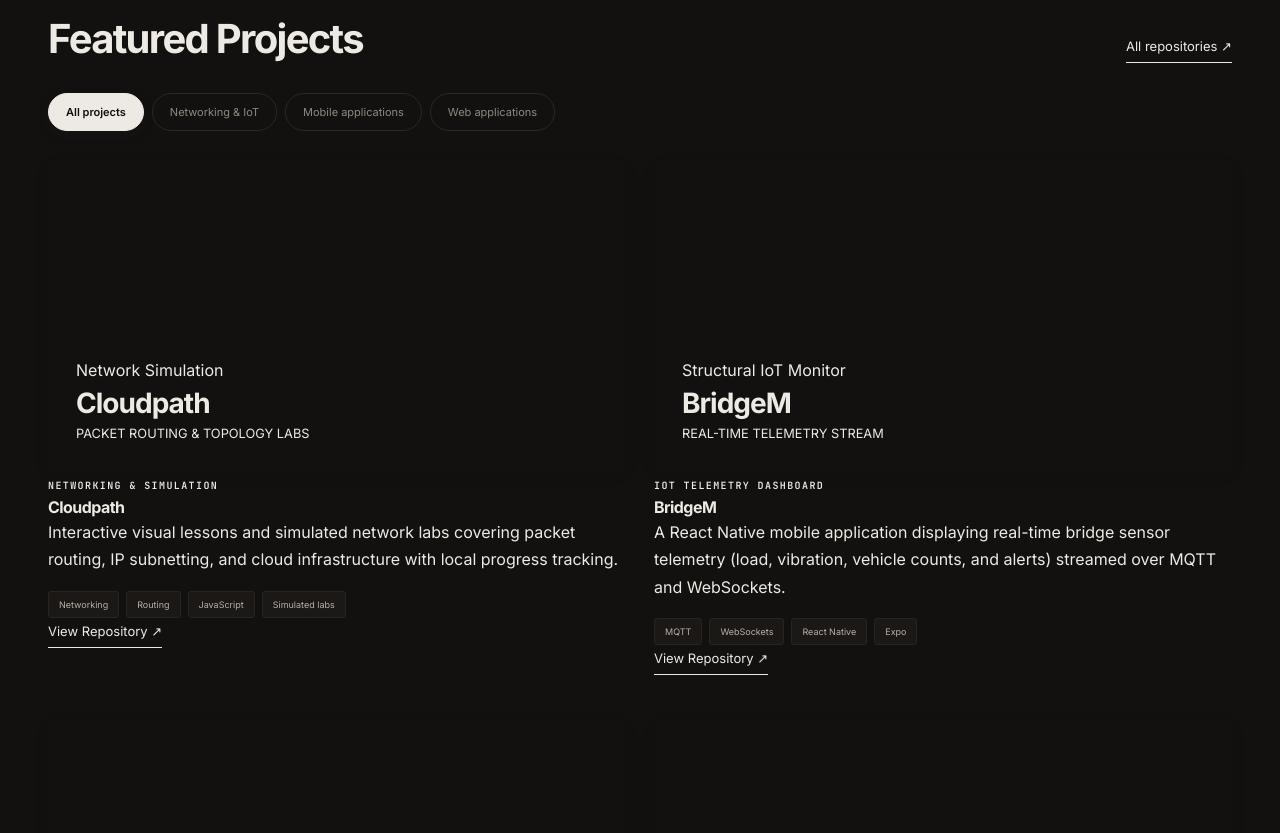
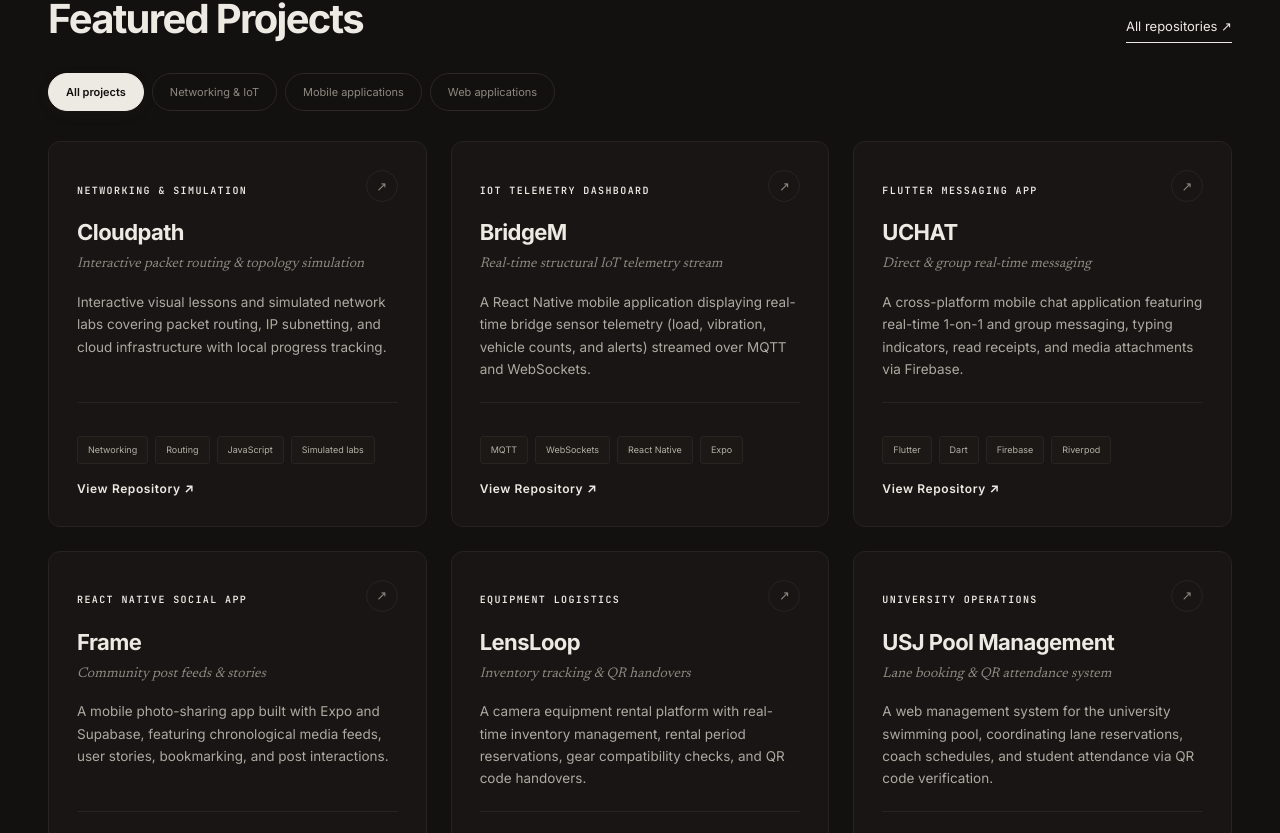
Before and after one commit to udayacgamage/udayacgamage-portfolio, a Next.js app: page / in a window 1280 px wide. Shown: the part 1967-2800 px from the top of the page. Built offline with nearby package versions, Linux system fonts and the light colour scheme.

Commit message:
fix: redesign project cards to eliminate redundant empty placeholder, make navbar 100% opaque, align navbar buttons, and remove watermark

```diff
--- a/src/app/globals.css
+++ b/src/app/globals.css
@@ -113,7 +113,7 @@ em,
   z-index: 35;
 }
 .nav {
-  min-height: 92px;
+  min-height: 72px;
   display: flex;
   align-items: center;
   justify-content: space-between;
@@ -1942,3 +1942,153 @@ em,
   border-color: #38332e;
   color: #ede9e3;
 }
+
+/* ==========================================================================
+   Cohesive Project Card System (No Fake Empty Art Blocks)
+   ========================================================================== */
+.project-grid {
+  display: grid;
+  grid-template-columns: repeat(auto-fit, minmax(340px, 1fr));
+  gap: 24px;
+}
+
+.project-card {
+  display: flex;
+  flex-direction: column;
+  justify-content: space-between;
+  padding: 28px;
+  background: #ffffff;
+  border: 1px solid var(--line);
+  border-radius: 12px;
+  transition: transform 0.25s cubic-bezier(0.16, 1, 0.3, 1), border-color 0.2s ease, box-shadow 0.25s ease;
+}
+
+.project-card:hover {
+  transform: translateY(-3px);
+  border-color: #aeb7a9;
+  box-shadow: 0 12px 32px rgba(0, 0, 0, 0.06);
+}
+
+[data-theme="dark"] .project-card,
+:root:not([data-theme="light"]) .project-card {
+  background: #181514;
+  border-color: #262320;
+}
+
+[data-theme="dark"] .project-card:hover,
+:root:not([data-theme="light"]) .project-card:hover {
+  border-color: #38332e;
+  box-shadow: 0 12px 32px rgba(0, 0, 0, 0.4);
+}
+
+.project-card-header {
+  display: flex;
+  align-items: center;
+  justify-content: space-between;
+  margin-bottom: 14px;
+}
+
+.project-link-icon {
+  display: inline-flex;
+  align-items: center;
+  justify-content: center;
+  width: 32px;
+  height: 32px;
+  border-radius: 50%;
+  border: 1px solid var(--line);
+  color: var(--muted);
+  font-size: 13px;
+  transition: all 0.2s ease;
+}
+
+[data-theme="dark"] .project-link-icon,
+:root:not([data-theme="light"]) .project-link-icon {
+  border-color: #262320;
+  color: #8e887f;
+}
+
+.project-card:hover .project-link-icon {
+  color: var(--ink);
+  border-color: var(--accent);
+  transform: translate(2px, -2px);
+}
+
+[data-theme="dark"] .project-card:hover .project-link-icon {
+  color: #ede9e3;
+  border-color: #95b888;
+}
+
+.project-title {
+  font-family: var(--font-sans);
+  font-size: 22px;
+  font-weight: 700;
+  letter-spacing: -0.025em;
+  margin: 0 0 4px 0;
+  color: var(--ink);
+}
+
+[data-theme="dark"] .project-title,
+:root:not([data-theme="light"]) .project-title {
+  color: #ede9e3;
+}
+
+.project-tagline {
+  font-family: var(--font-serif);
+  font-style: italic;
+  font-size: 14px;
+  color: var(--muted);
+  margin: 0 0 14px 0;
+}
+
+[data-theme="dark"] .project-tagline,
+:root:not([data-theme="light"]) .project-tagline {
+  color: #8e887f;
+}
+
+.project-desc {
+  font-size: 13.5px;
+  line-height: 1.65;
+  color: var(--ink);
+  opacity: 0.88;
+  margin: 0 0 22px 0;
+}
+
+[data-theme="dark"] .project-desc,
+:root:not([data-theme="light"]) .project-desc {
+  color: #c4beb4;
+}
+
+.project-card-footer {
+  margin-top: auto;
+  display: flex;
+  flex-direction: column;
+  gap: 16px;
+  padding-top: 16px;
+  border-top: 1px solid var(--line);
+}
+
+[data-theme="dark"] .project-card-footer,
+:root:not([data-theme="light"]) .project-card-footer {
+  border-color: #262320;
+}
+
+.project-action-link {
+  font-size: 12px;
+  font-weight: 600;
+  letter-spacing: 0.05em;
+  color: var(--ink);
+  display: inline-flex;
+  align-items: center;
+  gap: 4px;
+  transition: color 0.2s ease, transform 0.2s ease;
+}
+
+[data-theme="dark"] .project-action-link,
+:root:not([data-theme="light"]) .project-action-link {
+  color: #ede9e3;
+}
+
+.project-action-link:hover {
+  color: var(--accent);
+  transform: translateX(4px);
+}
--- a/src/app/page.tsx
+++ b/src/app/page.tsx
@@ -27,7 +27,7 @@ export default function Home() {
           </p>
 
           {/* Section Divider: 01 ABOUT */}
-          <div className="section-divider" aria-hidden="true">
+          <div id="about" className="section-divider scroll-mt-28" aria-hidden="true">
             <span className="section-divider-num">01</span>
             <span className="section-divider-title">ABOUT</span>
             <span className="section-divider-line" />
@@ -65,7 +65,6 @@ export default function Home() {
                   sizes="(max-width:760px) 270px, 270px"
                   className="portrait object-cover"
                 />
-                <span className="portrait-marker">UC.</span>
               </div>
             </div>
           </div>
--- a/src/components/Navbar.tsx
+++ b/src/components/Navbar.tsx
@@ -3,16 +3,15 @@ import { useState, useEffect } from "react";
 import ThemeToggle from "@/components/ThemeToggle";
 
 const NAV_ITEMS = [
+  { label: "About", href: "#about", id: "about" },
   { label: "Networking", href: "#networking", id: "networking" },
   { label: "Work", href: "#projects", id: "projects" },
-  { label: "About", href: "#about", id: "about" },
   { label: "Skills", href: "#skills", id: "skills" },
   { label: "Contact ↗", href: "#contact", id: "contact" },
 ];
 
 export default function Navbar() {
   const [open, setOpen] = useState(false);
-  const [scrollProgress, setScrollProgress] = useState(0);
   const [activeSection, setActiveSection] = useState("");
 
   useEffect(() => {
@@ -20,12 +19,7 @@ export default function Navbar() {
     const handleScroll = () => {
       if (!ticking) {
         window.requestAnimationFrame(() => {
-          const totalHeight = document.documentElement.scrollHeight - window.innerHeight;
-          if (totalHeight > 0) {
-            setScrollProgress(Math.min(1, Math.max(0, window.scrollY / totalHeight)));
-          }
-
-          const sections = ["networking", "projects", "about", "skills", "contact"];
+          const sections = ["about", "networking", "projects", "skills", "contact"];
           const trigger = window.scrollY + 160;
           let current = "";
           for (const s of sections) {
@@ -53,13 +47,6 @@ export default function Navbar() {
 
   return (
     <header className="site-header">
-      {/* Reading Progress Line */}
-      <div
-        className="scroll-progress-line"
-        style={{ transform: `scaleX(${scrollProgress})` }}
-        aria-hidden="true"
-      />
-
       <nav className="wrap nav" aria-label="Main navigation">
         <a className="wordmark" href="#home" onClick={() => setOpen(false)}>
           udaya<span>.</span>
--- a/src/components/Projects.tsx
+++ b/src/components/Projects.tsx
@@ -6,74 +6,62 @@ const projects = [
     name: "Cloudpath",
     category: "Networking & IoT",
     type: "NETWORKING & SIMULATION",
+    tagline: "Interactive packet routing & topology simulation",
     description:
       "Interactive visual lessons and simulated network labs covering packet routing, IP subnetting, and cloud infrastructure with local progress tracking.",
     tags: ["Networking", "Routing", "JavaScript", "Simulated labs"],
     repo: "cloud-path",
-    theme: "cloud",
-    mark: "Network Simulation",
-    detail: "PACKET ROUTING & TOPOLOGY LABS",
   },
   {
     name: "BridgeM",
     category: "Networking & IoT",
     additionalCategory: "Mobile applications",
     type: "IOT TELEMETRY DASHBOARD",
+    tagline: "Real-time structural IoT telemetry stream",
     description:
       "A React Native mobile application displaying real-time bridge sensor telemetry (load, vibration, vehicle counts, and alerts) streamed over MQTT and WebSockets.",
     tags: ["MQTT", "WebSockets", "React Native", "Expo"],
     repo: "IOT-bridge-app",
-    theme: "bridge",
-    mark: "Structural IoT Monitor",
-    detail: "REAL-TIME TELEMETRY STREAM",
   },
   {
     name: "UCHAT",
     category: "Mobile applications",
     type: "FLUTTER MESSAGING APP",
+    tagline: "Direct & group real-time messaging",
     description:
       "A cross-platform mobile chat application featuring real-time 1-on-1 and group messaging, typing indicators, read receipts, and media attachments via Firebase.",
     tags: ["Flutter", "Dart", "Firebase", "Riverpod"],
     repo: "UCHAT-app",
-    theme: "chat",
-    mark: "Real-Time Chat",
-    detail: "DIRECT & GROUP MESSAGING",
   },
   {
     name: "Frame",
     category: "Mobile applications",
     type: "REACT NATIVE SOCIAL APP",
+    tagline: "Community post feeds & stories",
     description:
       "A mobile photo-sharing app built with Expo and Supabase, featuring chronological media feeds, user stories, bookmarking, and post interactions.",
     tags: ["React Native", "Expo", "TypeScript", "Supabase"],
     repo: "Frame-social-media-app",
-    theme: "frame",
-    mark: "Media Sharing App",
-    detail: "COMMUNITY POST FEEDS & STORIES",
   },
   {
     name: "LensLoop",
     category: "Web applications",
     type: "EQUIPMENT LOGISTICS",
+    tagline: "Inventory tracking & QR handovers",
     description:
       "A camera equipment rental platform with real-time inventory management, rental period reservations, gear compatibility checks, and QR code handovers.",
     tags: ["Next.js", "TypeScript", "PostgreSQL", "Prisma"],
     repo: "lens-loop",
-    theme: "lens",
-    mark: "Equipment Logistics",
-    detail: "INVENTORY TRACKING & QR HANDOVERS",
   },
   {
     name: "USJ Pool Management",
     category: "Web applications",
     type: "UNIVERSITY OPERATIONS",
+    tagline: "Lane booking & QR attendance system",
     description:
       "A web management system for the university swimming pool, coordinating lane reservations, coach schedules, and student attendance via QR code verification.",
     tags: ["React", "Node.js", "Express", "MongoDB"],
     repo: "pool-management-system",
-    theme: "pool",
-    mark: "Operations Platform",
-    detail: "BOOKING & QR ATTENDANCE",
   },
 ];
 
@@ -106,6 +94,7 @@ export default function Projects() {
           All repositories ↗
         </a>
       </div>
+
       <div className="filters" aria-label="Filter projects">
         {[
           "All projects",
@@ -124,25 +113,38 @@ export default function Projects() {
           </button>
         ))}
       </div>
+
       <div className="project-grid">
         {visible.map((p) => (
           <article className="project-card" key={p.name}>
-            <div className={`project-art theme-${p.theme}`}>
-              <span className="project-mark">{p.mark}</span>
-              <strong>{p.name}</strong>
-              <small>{p.detail}</small>
+            <div>
+              <div className="project-card-header">
+                <span className="eyebrow">{p.type}</span>
+                <a
+                  href={`https://github.com/udayacgamage/${p.repo}`}
+                  target="_blank"
+                  rel="noopener noreferrer"
+                  className="project-link-icon"
+                  title={`Open ${p.name} on GitHub`}
+                  aria-label={`Open ${p.name} repository`}
+                >
+                  ↗
+                </a>
+              </div>
+
+              <h3 className="project-title">{p.name}</h3>
+              <p className="project-tagline">{p.tagline}</p>
+              <p className="project-desc">{p.description}</p>
             </div>
-            <div className="project-body">
-              <span className="eyebrow">{p.type}</span>
-              <h3>{p.name}</h3>
-              <p>{p.description}</p>
+
+            <div className="project-card-footer">
               <div className="tags">
                 {p.tags.map((t) => (
                   <span key={t}>{t}</span>
                 ))}
               </div>
               <a
-                className="text-link"
+                className="project-action-link"
                 href={`https://github.com/udayacgamage/${p.repo}`}
                 target="_blank"
                 rel="noopener noreferrer"
```
